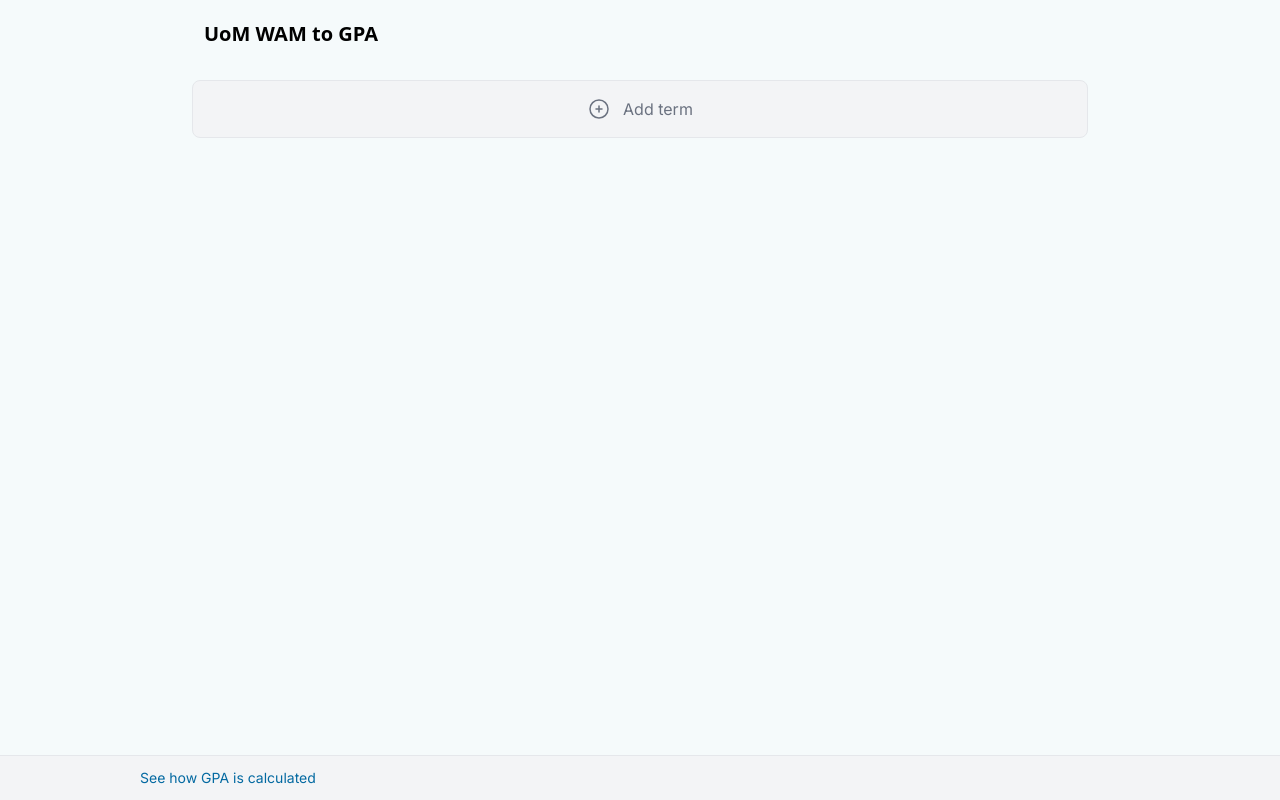
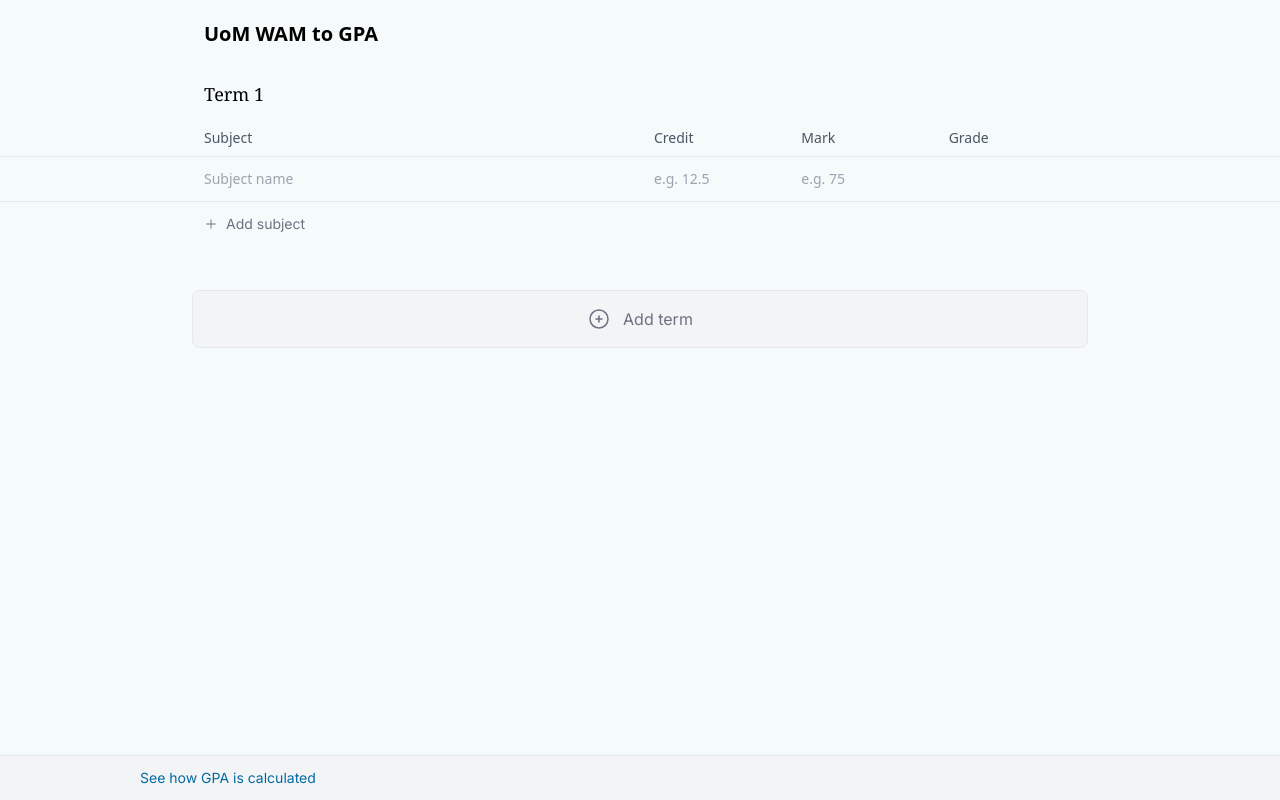
Before and after one commit to didithilmy/unimelb-wam-converter, a Next.js app: page / in a window 1280 px wide. Built offline with nearby package versions, Linux system fonts and the light colour scheme.

Commit message:
Change empty state, add tabs, etc

```diff
--- a/src/app/page.tsx
+++ b/src/app/page.tsx
@@ -10,11 +10,15 @@
 export default function Home() {
   const [terms, setTerms] = useState<Term[]>(() => {
     try {
-      const dataJson = localStorage.getItem("data") ?? "[]";
-      return JSON.parse(dataJson);
-    } catch {
-      return [];
+      const dataJson = localStorage.getItem("data");
+      if (dataJson) {
+        return JSON.parse(dataJson);
+      }
+    } catch (e) {
+      console.error(e);
     }
+
+    return [{ subjects: [{ name: "", mark: "", credit: "" }] }];
   });
 
   useEffect(() => {
--- a/src/components/SubjectTable.tsx
+++ b/src/components/SubjectTable.tsx
@@ -58,7 +58,7 @@
         <div className="sticky top-0 border-b-[1px] border-b-gray-150 bg-bg z-50 group">
           <div className="max-w-4xl m-auto px-3 relative">
             <XMarkIcon
-              className="group-hover:inline hidden text-red-700 absolute left-[-24px] top-[14px] w-6 cursor-pointer"
+              className="group-hover:inline hidden text-red-700 absolute w-6 cursor-pointer top-[14px] right-2 lg:left-[-24px]"
               title="Delete term"
               onClick={onDeleteClick}
             />
@@ -75,14 +75,14 @@
           {subjects.map((subject, i) => {
             return (
               <div key={i} className="group">
-                <div className="m-auto max-w-4xl px-3">
+                <div className="m-auto max-w-4xl px-3 relative">
+                  <XMarkIcon
+                    className="group-hover:inline hidden text-red-700 absolute lg:left-[-14px] right-2 top-[14px] w-4 cursor-pointer"
+                    title="Delete subject"
+                    onClick={() => deleteSubject(i)}
+                  />
                   <div className="grid grid-cols-12 gap-3 text-sm font-sans">
-                    <div className="col-span-6 py-2 relative">
-                      <XMarkIcon
-                        className="group-hover:inline hidden text-red-700 absolute left-[-28px] top-[14px] w-4 cursor-pointer"
-                        title="Delete subject"
-                        onClick={() => deleteSubject(i)}
-                      />
+                    <div className="col-span-6 py-2">
                       <input
                         type="text"
                         placeholder="Subject name"
@@ -100,9 +100,12 @@
                         placeholder="e.g. 12.5"
                         className="w-full bg-transparent outline-none py-1"
                         value={subject.credit}
-                        onChange={(e) =>
-                          updateSubjectField(i, "credit", e.target.value)
-                        }
+                        onChange={(e) => {
+                          const value = e.target.value;
+                          if (value === "" || /^[\d.]+$/.test(value)) {
+                            updateSubjectField(i, "credit", value);
+                          }
+                        }}
                       />
                     </div>
                     <div className="col-span-2 py-2 px-2">
```
